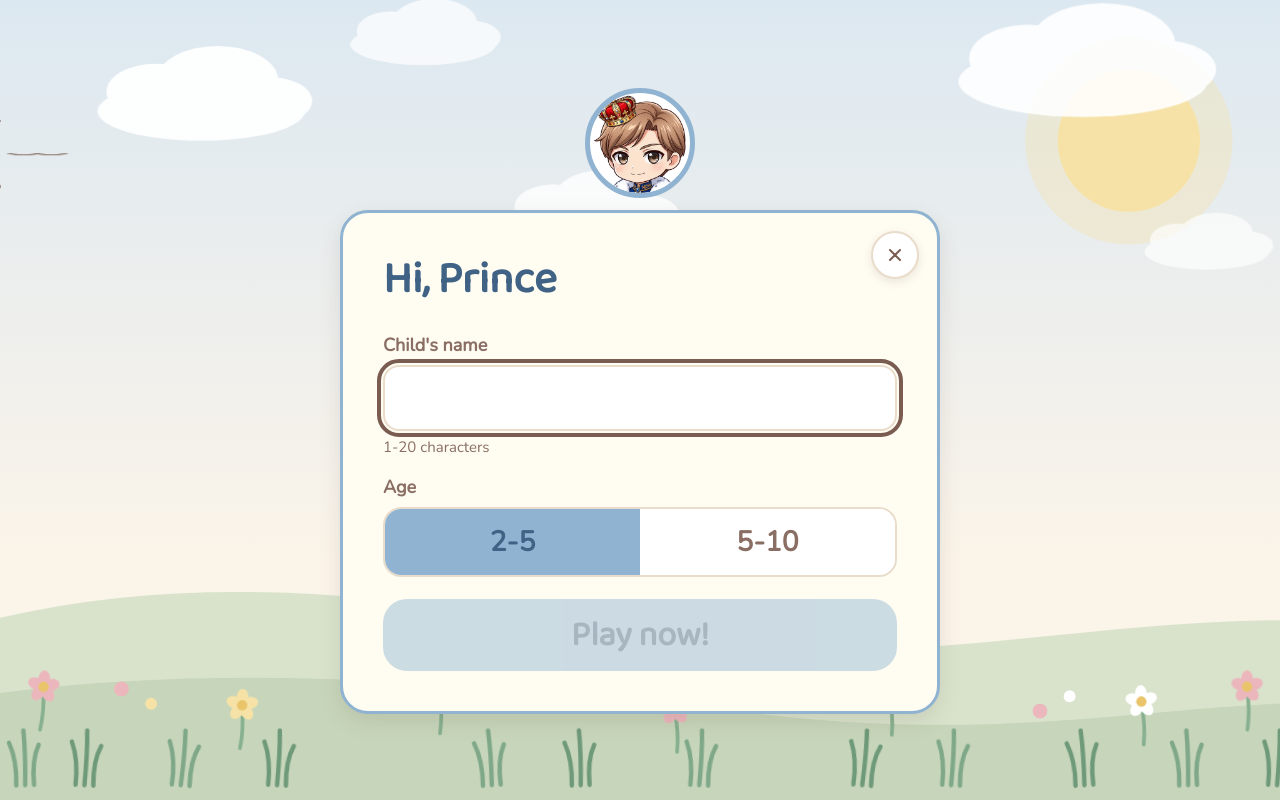
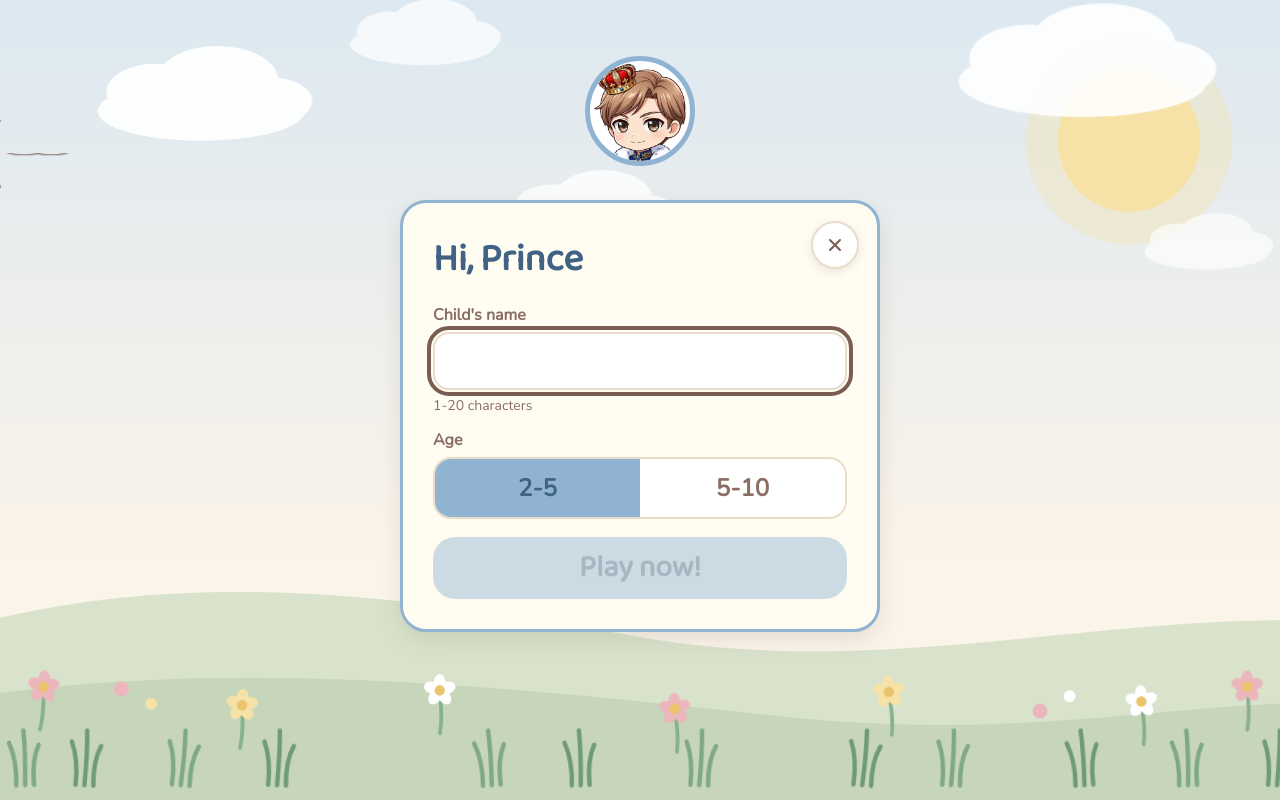
Before and after one commit to ThanhPhat1080/child-mini-game-global, a Next.js app: page /play/guest in a window 1280 px wide. Both pictures are taken after a click on the button "Boy". Built offline with nearby package versions, Linux system fonts and the light colour scheme.

Commit message:
fix(guest): the picked avatar glides up to the top, the form slides up from below, a smaller form
Co-Authored-By: Claude Haiku 5.5 <noreply@anthropic.com>

```diff
--- a/app/play/guest/guest.module.css
+++ b/app/play/guest/guest.module.css
@@ -3,7 +3,7 @@
 .page.page { height: 100vh; min-height: 0; padding: 0; overflow: hidden; }
 .col { position: relative; z-index: 1; width: 100%; max-width: 600px; margin: 0 auto; height: 100%; display: flex; flex-direction: column; align-items: center; padding-top: 72px; box-sizing: border-box; }
 .backSlot { position: absolute; top: 24px; left: 24px; z-index: 3; }
-.hiGirl, .hiBoy { font: 800 44px 'Baloo 2', 'Nunito', sans-serif; margin: 0 0 14px; padding-right: 64px; text-wrap: balance; }
+.hiGirl, .hiBoy { font: 800 38px 'Baloo 2', 'Nunito', sans-serif; margin: 0 0 14px; padding-right: 64px; text-wrap: balance; }
 .hiGirl { color: #9a4550; }
 .hiBoy { color: #3f6285; }
 .who { font: 800 36px 'Baloo 2', 'Nunito', sans-serif; color: #5a4038; margin: 40px 0 0; text-align: center; text-wrap: balance; }
@@ -23,25 +23,27 @@
 .leave { opacity: 0; transform: scale(0.6); pointer-events: none; transition: opacity 0.4s ease, transform 0.4s ease; }
 .picked { transition: transform 0.6s cubic-bezier(0.2, 0.7, 0.2, 1); pointer-events: none; }
 
-.header { margin-top: 16px; height: 110px; width: 110px; opacity: 0; transition: opacity 0.4s ease; }
+/* the header slot sits above the cards: the picked card glides up into it (absolute, so the cards keep their place) */
+.header { position: absolute; top: 56px; left: 50%; margin-left: -55px; height: 110px; width: 110px; opacity: 0; transition: opacity 0.2s ease; }
 .headerOn { opacity: 1; }
 .avatar { width: 110px; height: 110px; border-radius: 50%; overflow: hidden; border: 5px solid #8fb3d1; background: #fff; }
 .headerGirl .avatar { border-color: #e59aa1; }
 
-.details { position: relative; width: 100%; margin-top: 12px; opacity: 0; transform: translateY(60px); transition: transform 0.5s ease, opacity 0.5s ease; }
+/* the form slides up from below into place, under the avatar */
+.details { position: absolute; top: 200px; left: 50%; width: 480px; margin-left: -240px; opacity: 0; transform: translateY(90px); transition: transform 0.5s ease, opacity 0.5s ease; }
 .detailsOn { opacity: 1; transform: none; }
-.form { position: relative; background: #fffcf2; border-radius: 28px; padding: 32px 40px 40px; box-shadow: 0 8px 22px rgba(90, 64, 56, 0.12); border: 3px solid #8fb3d1; }
+.form { position: relative; background: #fffcf2; border-radius: 26px; padding: 26px 30px 30px; box-shadow: 0 8px 22px rgba(90, 64, 56, 0.12); border: 3px solid #8fb3d1; }
 .formGirl { border-color: #e59aa1; }
-.label { display: block; font: 700 18px 'Nunito', sans-serif; color: #8a6e63; margin: 18px 0 8px; }
-.input { width: 100%; height: 66px; font: 700 28px 'Nunito', sans-serif; padding: 12px 18px; border-radius: 16px; border: 2px solid #e9dccb; background: #fff; color: #5a4038; user-select: text; -webkit-user-select: text; }
+.label { display: block; font: 700 16px 'Nunito', sans-serif; color: #8a6e63; margin: 14px 0 6px; }
+.input { width: 100%; height: 58px; font: 700 24px 'Nunito', sans-serif; padding: 12px 18px; border-radius: 16px; border: 2px solid #e9dccb; background: #fff; color: #5a4038; user-select: text; -webkit-user-select: text; }
 .input:focus-visible { outline: 4px solid #7a5c50; outline-offset: 2px; }
-.hint { font-size: 15px; color: #8a6e63; margin: 6px 0 0; min-height: 18px; }
+.hint { font-size: 14px; color: #8a6e63; margin: 6px 0 0; min-height: 18px; }
 .seg { display: flex; border-radius: 18px; overflow: hidden; border: 2px solid #e9dccb; }
-.segBtn { flex: 1; height: 66px; font: 700 28px 'Nunito', sans-serif; border: 0; background: #fff; color: #8a6e63; cursor: pointer; }
+.segBtn { flex: 1; height: 58px; font: 700 24px 'Nunito', sans-serif; border: 0; background: #fff; color: #8a6e63; cursor: pointer; }
 .segBtn:focus-visible { outline: 4px solid #7a5c50; outline-offset: -4px; }
 .segOn { background: #8fb3d1; color: #3f6285; }
 .formGirl .segOn { background: #e59aa1; color: #9a4550; }
-.ok { margin-top: 22px; width: 100%; height: 72px; border-radius: 24px; border: 0; font: 800 34px 'Baloo 2', 'Nunito', sans-serif; background: #8fb3d1; color: #3f6285; cursor: pointer; }
+.ok { margin-top: 18px; width: 100%; height: 62px; border-radius: 22px; border: 0; font: 800 30px 'Baloo 2', 'Nunito', sans-serif; background: #8fb3d1; color: #3f6285; cursor: pointer; }
 .formGirl .ok { background: #e59aa1; color: #9a4550; }
 .ok:disabled { opacity: 0.45; cursor: not-allowed; }
 .ok:focus-visible { outline: 4px solid #7a5c50; outline-offset: 3px; }
--- a/app/play/guest/page.tsx
+++ b/app/play/guest/page.tsx
@@ -13,18 +13,22 @@ import { saveVisitor, validateVisitor, VISITOR_HEAD } from '@/lib/visitor';
 import play from '../sign-in/playSignIn.module.css';
 import styles from './guest.module.css';
 
+/** The avatar glides up to the header slot in this long; the form slides up 200 ms after the pick. */
 const FLIP_MS = 600;
 const FORM_DELAY_MS = 200;
 const reduceMotion = () => typeof window !== 'undefined' && !!window.matchMedia?.('(prefers-reduced-motion: reduce)').matches;
 
+/** gender: the Boy / Girl choice; moving: the picked card glides up to the header; details: the form. */
+type Phase = 'gender' | 'moving' | 'details';
+
 /**
- * Guest Play setup (spec GU2-GU4): Boy or Girl, then the name and age. OK saves the visitor and goes to Welcome.
+ * Guest Play setup (spec GU2-GU4): Boy or Girl, then the name and age. Play now! saves the visitor and goes to Welcome.
  * Nothing is written to the database (GU12). The X returns to the gender choice and keeps the typed name.
  */
 export default function GuestSetup() {
   const router = useRouter();
   const [gender, setGender] = useState<Gender | null>(null);
-  const [step, setStep] = useState<'gender' | 'details'>('gender');
+  const [phase, setPhase] = useState<Phase>('gender');
   const [leaving, setLeaving] = useState<Gender | null>(null);
   const [pickedStyle, setPickedStyle] = useState<{ transform: string } | null>(null);
   const [formOn, setFormOn] = useState(false);
@@ -32,38 +36,42 @@ export default function GuestSetup() {
   const [ageBand, setAgeBand] = useState<AgeBand>('2-5');
   const refs = useRef<GenderRefs>({ male: null, female: null });
   const headerRef = useRef<HTMLDivElement>(null);
-  const timer = useRef<ReturnType<typeof setTimeout> | null>(null);
+  const timers = useRef<ReturnType<typeof setTimeout>[]>([]);
 
-  useEffect(() => () => { if (timer.current) clearTimeout(timer.current); }, []);
+  useEffect(() => () => timers.current.forEach(clearTimeout), []);
 
   const valid = validateVisitor({ name, gender, ageBand }).ok;
 
   function pick(g: Gender) {
+    if (phase !== 'gender') return;
     const other: Gender = g === 'male' ? 'female' : 'male';
     setGender(g);
+    setLeaving(other);
     if (reduceMotion()) {
       // reduced motion: a cross-fade only, no glide
-      setLeaving(other);
-      setStep('details');
+      setPhase('details');
       setFormOn(true);
       return;
     }
-    // FLIP: the picked card glides to the header avatar slot, the other card fades away, the form follows 200 ms later
+    // the picked card flies from its place up to the header slot (the header sits above the cards)
     const from = refs.current[g]?.getBoundingClientRect();
     const to = headerRef.current?.getBoundingClientRect();
     if (from && to && from.width > 0 && to.width > 0) {
-      setPickedStyle({ transform: `translate(${to.left - from.left}px, ${to.top - from.top}px) scale(${to.width / from.width})` });
+      setPickedStyle({
+        transform: `translate(${to.left + to.width / 2 - (from.left + from.width / 2)}px, ${to.top + to.height / 2 - (from.top + from.height / 2)}px) scale(${to.width / from.width})`,
+      });
     }
-    setLeaving(other);
-    setStep('details');
-    timer.current = setTimeout(() => setFormOn(true), FORM_DELAY_MS);
+    setPhase('moving');
+    timers.current.push(setTimeout(() => setFormOn(true), FORM_DELAY_MS));
+    timers.current.push(setTimeout(() => setPhase('details'), FLIP_MS));
   }
 
   function backToGender() {
     // back to the Boy / Girl choice at once, so both cards can be picked again; the typed name stays
-    if (timer.current) clearTimeout(timer.current);
+    timers.current.forEach(clearTimeout);
+    timers.current = [];
     setFormOn(false);
-    setStep('gender');
+    setPhase('gender');
     setLeaving(null);
     setPickedStyle(null);
     setGender(null);
@@ -76,20 +84,23 @@ export default function GuestSetup() {
     router.push('/');
   }
 
+  const showChoice = phase !== 'details';
+
   return (
     <div className={`${play.wrap} ${styles.page} hm-child`}>
       <div className={play.sky}><SkyScene lively /></div>
       <Pic src="/images/princess.webp" alt="" width={520} height={655} className={`${play.hero} ${play.heroLeft}`} />
       <Pic src="/images/prince.webp" alt="" width={520} height={655} className={`${play.hero} ${play.heroRight}`} />
-      {step === 'gender' && (
+      {phase === 'gender' && (
         <div className={styles.backSlot}>
           <BackButton href="/play/sign-in" label="Back" />
         </div>
       )}
       <div className={styles.col}>
-        {step === 'gender' && (
-          <>
+        {phase === 'gender' && (
           <h1 className={styles.who}><BounceText text="Who are you?" delay={0.3} /></h1>
+        )}
+        {showChoice && (
           <GenderCards
             onPick={pick}
             leaving={leaving}
@@ -97,12 +108,11 @@ export default function GuestSetup() {
             pickedStyle={pickedStyle}
             refs={refs}
           />
-          </>
         )}
-        <div ref={headerRef} className={`${styles.header} ${step === 'details' ? styles.headerOn : ''} ${gender === 'female' ? styles.headerGirl : ''}`}>
+        <div ref={headerRef} className={`${styles.header} ${phase === 'details' ? styles.headerOn : ''}`}>
           {gender && <Pic src={VISITOR_HEAD[gender]} alt="" width={320} height={320} className={styles.avatar} />}
         </div>
-        {step === 'details' && gender && (
+        {gender && phase !== 'gender' && (
           <div className={`${styles.details} ${formOn ? styles.detailsOn : ''}`}>
             <GuestDetails
               gender={gender}
```
Also changed, not shown: 1 other file (tests, documents, lock files or other folders). Lines whose indentation alone changed are shown as unchanged.
